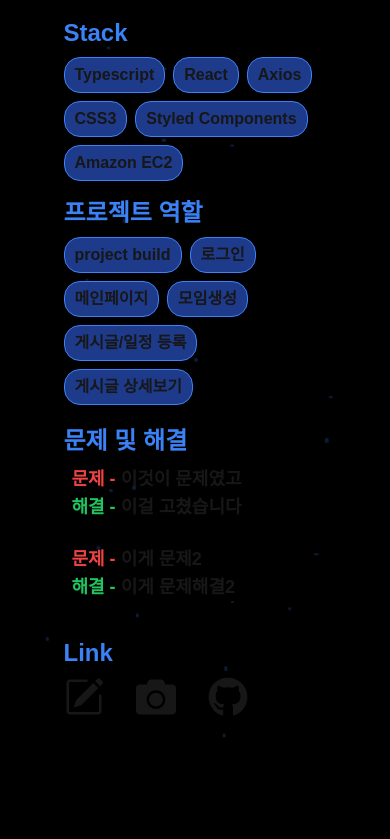
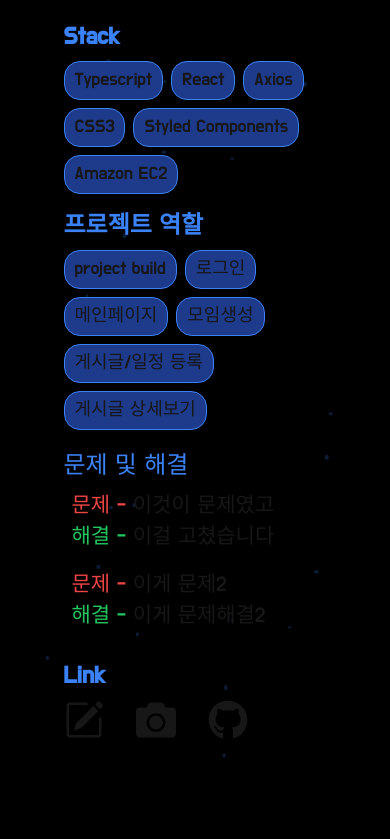
Before and after one commit to minhoshin11/new-portfolio, a Next.js app: page /project/1 in a window 390 px wide. Shown: the part 1045-1884 px from the top of the page. Built offline with nearby package versions, Linux system fonts and the light colour scheme.

Commit message:
폰트,프로젝트 카드 라운드처리,about카드 밝기조절

```diff
--- a/src/app/_components/AboutSection/CopyNumber.tsx
+++ b/src/app/_components/AboutSection/CopyNumber.tsx
@@ -30,9 +30,13 @@ export default function CopyNumber({ type }: { type: MyNumber }) {
     <div className="flex flex-col h-[5vw]">
       <button
         onClick={copyToClipboard}
-        className="px-4 py-2 text-white bg-blue-500 rounded-xl hover:bg-blue-700 transition-colors duration-300"
+        className={`px-4 py-2 text-white rounded-xl transition-colors duration-300 ${
+          copySuccess
+            ? "bg-green-600 hover:bg-green-500"
+            : "bg-blue-500 hover:bg-blue-700"
+        }`}
       >
-        {copySuccess ? "복사완료!" : type}
+        {copySuccess ? "Copied !" : type}
       </button>
     </div>
   );
--- a/src/app/_components/AboutSection/ImageCard.tsx
+++ b/src/app/_components/AboutSection/ImageCard.tsx
@@ -11,7 +11,7 @@ export default function ImageCard() {
       <div className="flex  flex-col gap-11 justify-between">
         <div className="flex flex-col gap-2">
           <p className="font-semibold text-4xl ">Main</p>
-          <div className="flex flex-row rounded-2xl border bg-white">
+          <div className="flex flex-row rounded-2xl border bg-gray-100">
             {Object.entries(mainImageUrl).map(([key, src]) => {
               return (
                 <div key={key} className="p-2 ">
@@ -29,7 +29,7 @@ export default function ImageCard() {
         </div>
         <div className="flex flex-col gap-2">
           <p className="font-semibold text-4xl ">Familiar</p>
-          <div className="flex flex-row rounded-2xl border bg-white">
+          <div className="flex flex-row rounded-2xl border bg-gray-100">
             {Object.entries(subImageUrl).map(([key, src]) => {
               return (
                 <div key={key} className="p-2 ">
@@ -38,7 +38,7 @@ export default function ImageCard() {
                     height={100}
                     src={src}
                     alt={`${key} 이미지`} // alt 텍스트는 각 이미지에 따라 다르게 설정
-                    className=" text-white p-1"
+                    className="text-white p-1"
                   />
                 </div>
               );
@@ -47,7 +47,7 @@ export default function ImageCard() {
         </div>
         <div className="flex flex-col gap-2">
           <p className="font-semibold text-4xl ">Click</p>
-          <div className="flex flex-row items-center justify-center p-2 gap-[10vw] rounded-2xl border bg-white">
+          <div className="flex flex-row items-center justify-center p-2 gap-[10vw] rounded-2xl border bg-gray-100">
             <Link
               href="https://github.com/minhoshin11"
               target="_blank"
--- a/src/app/_components/AboutSection/MyValues.tsx
+++ b/src/app/_components/AboutSection/MyValues.tsx
@@ -2,7 +2,7 @@ import { myValues } from "@/data/About";
 
 export default function MyValues() {
   return (
-    <div className="p-4 text-black  bg-slate-200 rounded-2xl border mt-[6vh] md:mt-[5vh] flex flex-col">
+    <div className="p-4 text-black  bg-gray-100 rounded-2xl border mt-[6vh] md:mt-[2vh] flex flex-col">
       <h1 className="flex justify-center text-4xl font-black mb-2 text-blue-700">
         My KeyPoints
       </h1>
@@ -12,7 +12,7 @@ export default function MyValues() {
             <h3 className="mb-2 text-2xl font-bold text-blue-800">
               {i + 1}. {favorite.title}
             </h3>
-            <p className="font-semibold"> ✅ {favorite.detail}</p>
+            <p className="text-xl"> ✅ {favorite.detail}</p>
           </div>
         );
       })}
--- a/src/app/_components/ProjectSection/component/Card.tsx
+++ b/src/app/_components/ProjectSection/component/Card.tsx
@@ -16,12 +16,14 @@ export default function Card({ project }: CardProps) {
         initial={{ opacity: 0, scale: 0.8 }}
         animate={{ opacity: 1, scale: 1 }}
         exit={{ opacity: 0, scale: 0.8, transition: { duration: 0.5 } }} // 사라지는 애니메이션
-        className="relative w-[80vw] sm:w-[45vw] md:w-[30vw] lg:w-[20vw] h-[30vh] perspective-[1000px]"
+        className="border relative w-[80vw] sm:w-[45vw] md:w-[30vw] lg:w-[20vw] h-[30vh] perspective-[1000px] rounded-3xl overflow-hidden shadow-3xl"
       >
         {/* 카드 컨테이너 */}
         <div className="w-full h-full transition-all duration-500 transform-style-preserve-3d hover:opacity-100">
           {/* 카드 앞면 */}
-          <div className="bg-white absolute w-full h-full ">
+          <div className="bg-white absolute w-full h-full rounded-lg ">
+            {" "}
+            {/* 여기에 rounded-lg 추가 */}
             <img
               src={project.thumbnail}
               alt={project.title}
@@ -30,7 +32,9 @@ export default function Card({ project }: CardProps) {
           </div>
 
           {/* 카드 뒷면 - 호버 시 나타나는 텍스트 */}
-          <div className="absolute w-full h-full p-4 bg-white text-black opacity-0 hover:opacity-100 transition-opacity duration-500 flex flex-col justify-between items-center text-center overflow-hidden">
+          <div className="absolute w-full h-full p-4 bg-white text-black opacity-0 hover:opacity-100 transition-opacity duration-500 flex flex-col justify-between items-center text-center overflow-hidden rounded-lg">
+            {" "}
+            {/* 여기에 rounded-lg 추가 */}
             <div className="overflow-y-scroll h-full w-full">
               <h2 className="text-lg font-bold">{project.title}</h2>
               <p className="text-sm mt-2">{project.subtitle}</p>
@@ -96,12 +100,11 @@ export default function Card({ project }: CardProps) {
         <Link
           href={`/project/${project.id}`}
           // target="_blank"
-          className="absolute bottom-2 right-2 p-3 rounded-2xl bg-violet-400 text-white text-sm hover:text-black transition-colors duration-500"
+          className="absolute bottom-2 right-2 p-3 rounded-full bg-violet-400 text-white text-sm hover:text-black transition-colors duration-500" // 여기에 rounded-full로 버튼 둥글게
         >
           보러가기
         </Link>
       </motion.div>
-      )
     </AnimatePresence>
   );
 }
--- a/src/app/globals.css
+++ b/src/app/globals.css
@@ -17,7 +17,10 @@
 body {
   color: var(--foreground);
   background: var(--background);
-  font-family: Arial, Helvetica, sans-serif;
+  font-family: "Do Hyeon", sans-serif; /* Do Hyeon 폰트 적용 */
+  font-size: large;
+  font-weight: 200;
+  /* font-family: Arial, Helvetica, sans-serif; */
 }
 
 @layer utilities {
--- a/src/app/layout.tsx
+++ b/src/app/layout.tsx
@@ -25,6 +25,18 @@ export default function RootLayout({
 }>) {
   return (
     <html lang="en">
+      <head>
+        <link rel="preconnect" href="https://fonts.googleapis.com" />
+        <link
+          rel="preconnect"
+          href="https://fonts.gstatic.com"
+          crossOrigin="anonymous"
+        />
+        <link
+          href="https://fonts.googleapis.com/css2?family=Black+Han+Sans&family=Do+Hyeon&display=swap"
+          rel="stylesheet"
+        />
+      </head>
       <body
         className={`${geistSans.variable} ${geistMono.variable} antialiased`}
       >
--- a/src/app/project/[id]/page.tsx
+++ b/src/app/project/[id]/page.tsx
@@ -36,24 +36,24 @@ export default function Page() {
         <div className="flex flex-col lg:flex-row flex-start w-full lg:mx-[3vw] py-[3vh] gap-14 px-1">
           <ImageCarousel project={project} />
           <div className="flex flex-col justify-start gap-4 items-start lg:mx-0 mx-[5vw]">
-            <h4 className="w-[150px] border border-blue-400 bg-blue-800 font-bold text-lg rounded-3xl flex justify-center p-1">
+            <h4 className="w-[150px] border border-blue-400 bg-blue-800 text-2xl rounded-3xl flex justify-center p-1">
               {project?.division}
             </h4>
             <div className="flex flex-col gap-2">
               <p className="font-bold text-2xl text-blue-500">목표</p>
-              <p className="flex gap-2 items-center text-xl font-semibold">
+              <p className="flex gap-2 items-center text-xl">
                 <FiTarget className="hidden md:block" /> {project?.purpose}
               </p>
             </div>
             <div className="flex flex-col gap-2">
               <p className="font-bold text-2xl text-blue-500">기간</p>
-              <p className="flex gap-2 items-center text-xl font-semibold">
+              <p className="flex gap-2 items-center text-xl">
                 <SlCalender className="hidden md:block" /> {project?.period}
               </p>
             </div>
             <div className="flex flex-col gap-2">
               <p className="font-bold text-2xl text-blue-500">인원</p>
-              <p className="flex gap-2 items-center text-xl font-semibold">
+              <p className="flex gap-2 items-center text-xl">
                 <MdPeopleAlt className="hidden md:block" /> {project?.members}
               </p>
             </div>
@@ -65,7 +65,7 @@ export default function Page() {
                   return (
                     <li
                       key={i}
-                      className="border flex rounded-2xl px-[10px] py-[5px] bg-blue-900 border-blue-500 font-semibold"
+                      className="border flex rounded-2xl px-[10px] py-[5px] bg-blue-900 border-blue-500"
                     >
                       {stack}
                     </li>
@@ -80,7 +80,7 @@ export default function Page() {
                 {project?.role.map((item, index) => {
                   return (
                     <li
-                      className="border flex rounded-2xl px-[10px] py-[5px] bg-blue-900 border-blue-500 font-semibold"
+                      className="border flex rounded-2xl px-[10px] py-[5px] bg-blue-900 border-blue-500"
                       key={index}
                     >
                       {item}
@@ -90,13 +90,13 @@ export default function Page() {
               </ul>
             </div>
             <div className="my-1 flex gap-2 flex-col">
-              <h3 className="text-blue-500 font-bold text-2xl">문제 및 해결</h3>
+              <h3 className="text-blue-500 text-2xl">문제 및 해결</h3>
               {project?.solving.map((item, index) => (
-                <div key={index} className="ml-2 mb-4">
-                  <p className="font-semibold text-lg">
+                <div key={index} className="ml-2 mb-2">
+                  <p className=" text-[21px]">
                     <span className="text-red-500">문제 - </span> {item.problem}
                   </p>
-                  <p className="font-semibold text-lg">
+                  <p className=" text-[21px]">
                     <span className="text-green-500">해결 - </span> {item.solve}
                   </p>
                 </div>
```
